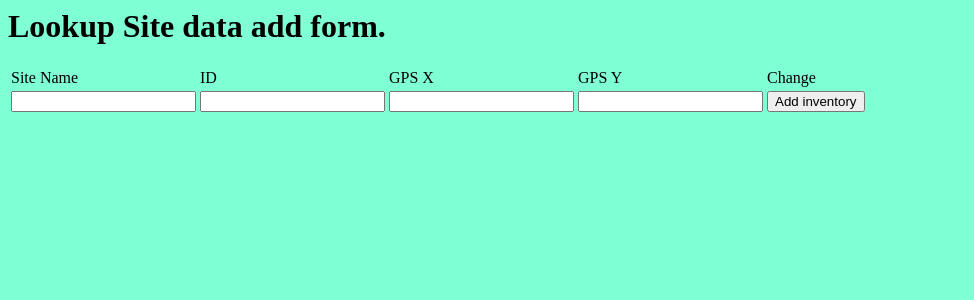
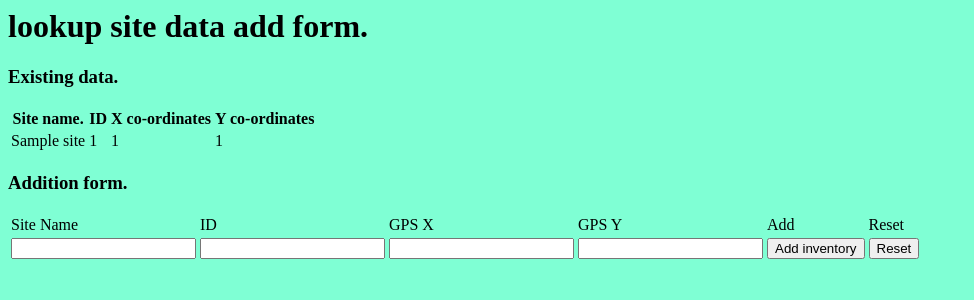
Before and after one commit to lukoritob/Marine, a Django app: page /sea/input6 in a window 1280 px wide. Shown: the top 300 px of the page, without its empty margins (0-974 px from the left). Run offline with Django 3.2, Linux system fonts and the light colour scheme; tables that the repository leaves empty hold one stand-in row (values such as "Sample post").

Commit message:
Update input6.html

```diff
--- a/templates/sea/input6.html
+++ b/templates/sea/input6.html
@@ -1,11 +1,32 @@
 <!-- {{ trial6 }} -->
+<table>
+    <h1>lookup site data add form.</h1>
+    <h3>Existing data.</h3>
+    <thead>
+        <tr>
+            <th>Site name.</th>
+            <th>ID</th>
+            <th>X co-ordinates</th>
+            <th>Y co-ordinates</th>
+        </tr>
+    </thead>
+    <tbody>
+        {% csrf_token %} {% for item in trial6 %}
+        <tr class="datarow">
+            <td>{{item.SiteName}}</td>
+            <td>{{item.ID}}</td>
+            <td>{{item.GPS_X}}</td>
+            <td>{{item.GPS_Y}}</td>
 
+        </tr>
+        {% endfor %}</tbody>
+</table>
 <!-- {{ form }} -->
 
 <body style="background-color: aquamarine">
 
     <table>
-        <h1>Lookup Site data add form.</h1>
+        <h3>Addition form.</h3>
         {% csrf_token %}
         <tr>
             <form action="" method="post">
@@ -15,6 +36,7 @@
                 <td>{{form.GPS_X}}</td>
                 <td>{{form.GPS_Y}}</td>
                 <td> <input class="table_button" type="submit" value="Add inventory" /></td>
+                <td> <input class="table_button" type="reset" value="Reset" /></td>
             </form>
             </td>
         </tr>
@@ -33,7 +55,10 @@
                     <p>GPS Y</p>
                 </td>
                 <td>
-                    <p>Change</p>
+                    <p>Add</p>
+                </td>
+                <td>
+                    <p>Reset</p>
                 </td>
             </tr>
         </thead>
```
